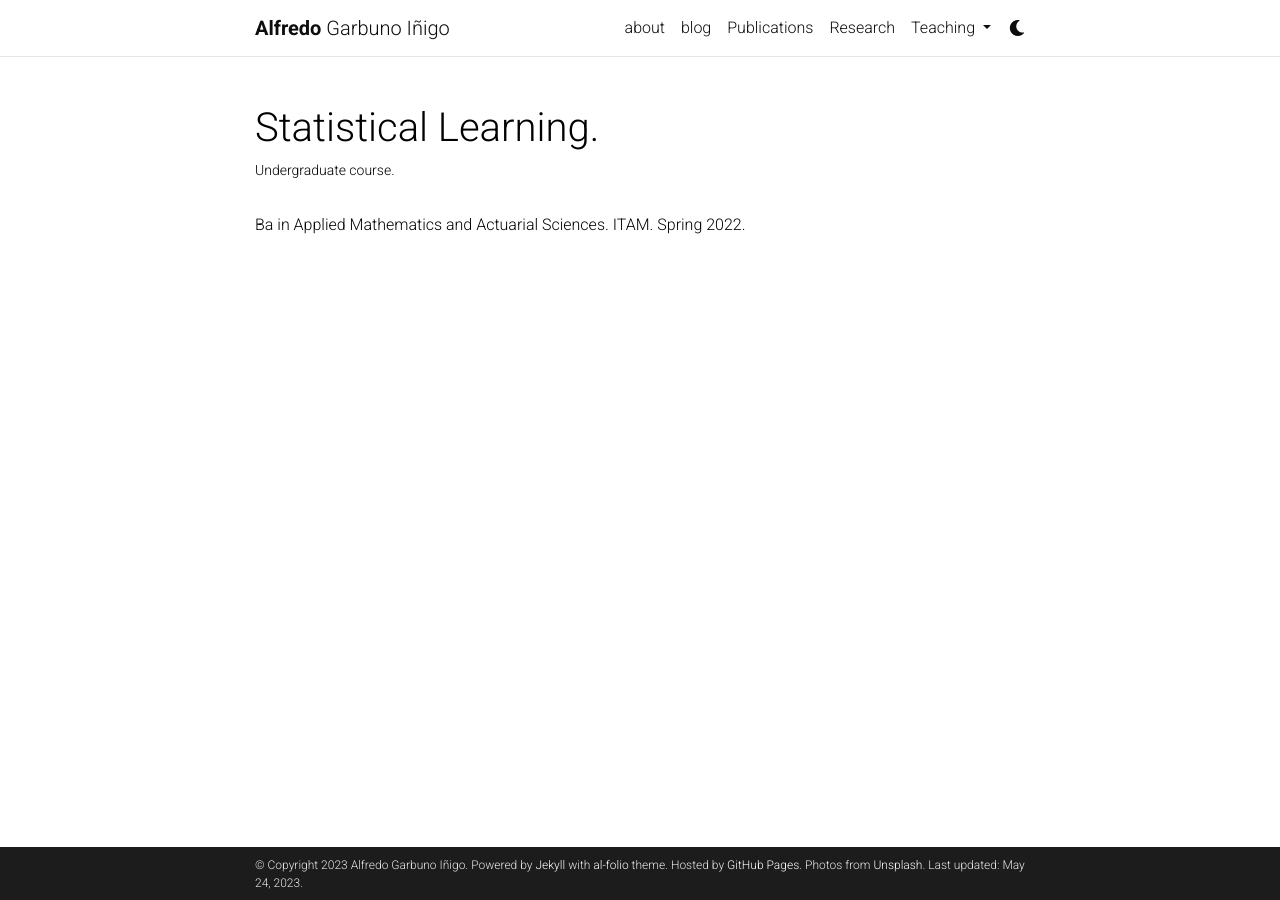
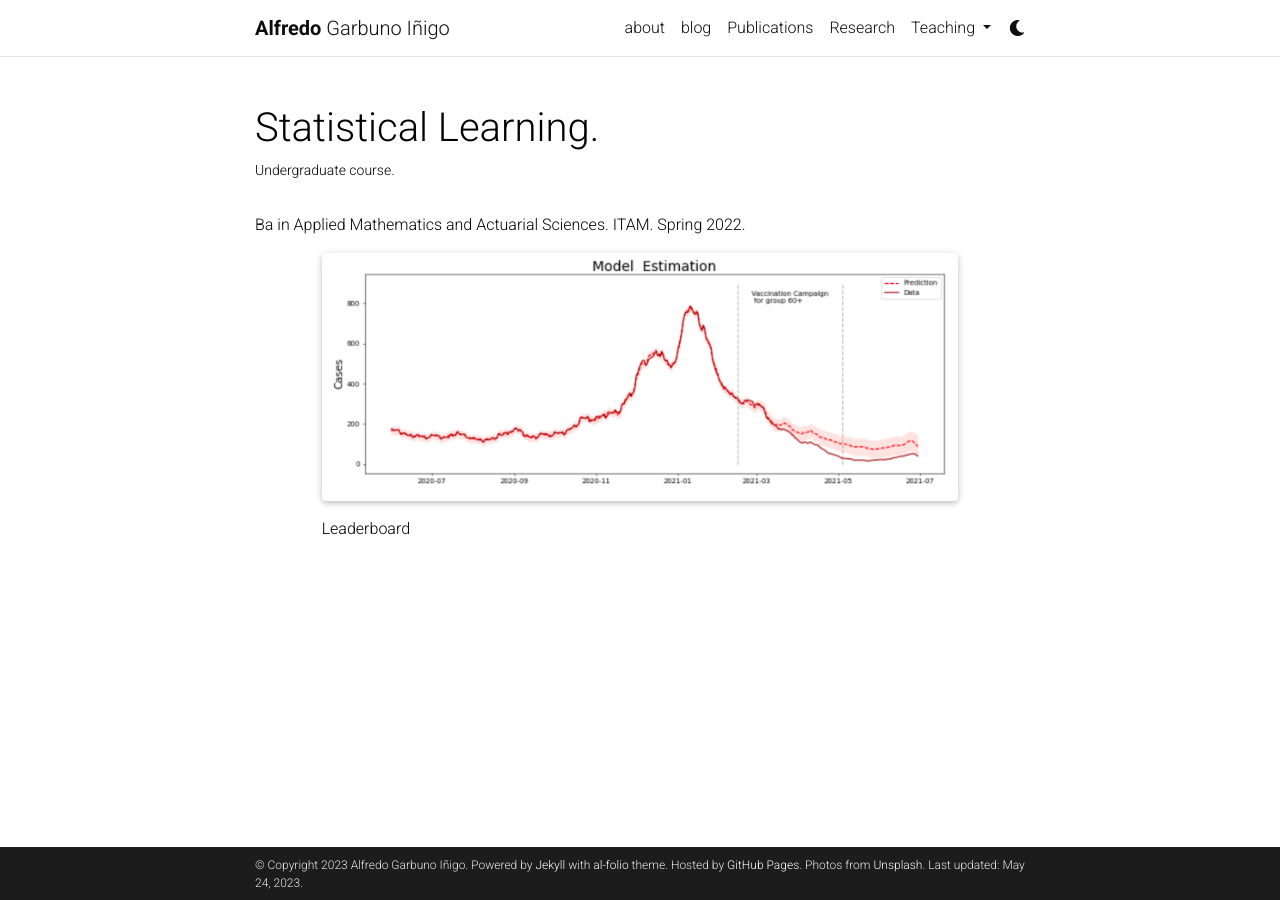
Before and after one commit to agarbuno/agarbuno.github.io, a Jekyll site: the page built from _projects/courses/aprendizaje.md, in a window 1280 px wide. Built offline with Jekyll 4.4.1, drawn with Linux system fonts in a browser that asks for light colours; nearby versions of some CDN libraries; full-size pictures stand in for the smaller copies a plugin makes; comment, search, counter and statistics services are not loaded; a style sheet for code colours, icons or effects is not loaded.

Commit message:
updates course data

```diff
--- a/_projects/courses/aprendizaje.md
+++ b/_projects/courses/aprendizaje.md
@@ -8,3 +8,16 @@ category: spring
 ---
 
 Ba in Applied Mathematics and Actuarial Sciences. ITAM. Spring 2022.
+
+<div class="row mt-3">
+    <div class="col-sm-1 mt-3 mt-md-0">
+    </div>
+    <div class="col-sm-10 mt-3 mt-md-0">
+        {% include figure.html path="assets/img/blogimg/vaccines/bsts.png" class="img-fluid rounded z-depth-1" zoomable=true%}
+        Leaderboard
+    </div>
+    <div class="col-sm-1 mt-3 mt-md-0">
+    </div>
+</div>
+
+<br>
```
